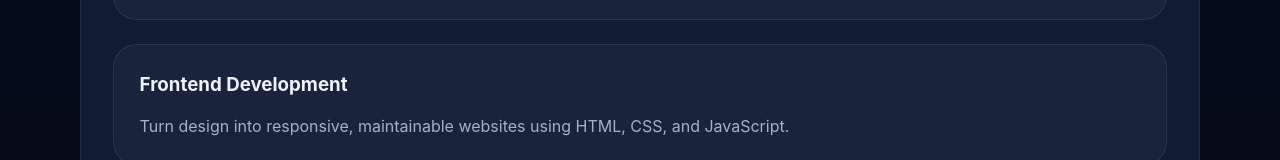
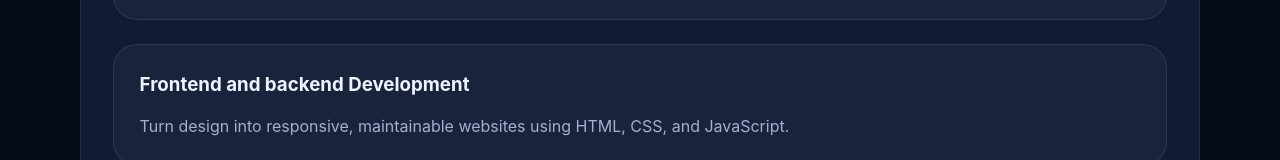
Before and after one commit to rollinsorodi-create/About-me, a plain HTML site: page index.html in a window 1280 px wide. Shown: the part 863-1023 px from the top of the page. Drawn offline with Linux system fonts and the light colour scheme.

Commit message:
Update index.html

```diff
--- a/index.html
+++ b/index.html
@@ -213,7 +213,7 @@
                     <p>Create modern interfaces with strong visual hierarchy, branded color systems, and thoughtful typography.</p>
                 </div>
                 <div class="card">
-                    <h3>Frontend Development</h3>
+                    <h3>Frontend and backend Development</h3>
                     <p>Turn design into responsive, maintainable websites using HTML, CSS, and JavaScript.</p>
                 </div>
                 <div class="card">
```
